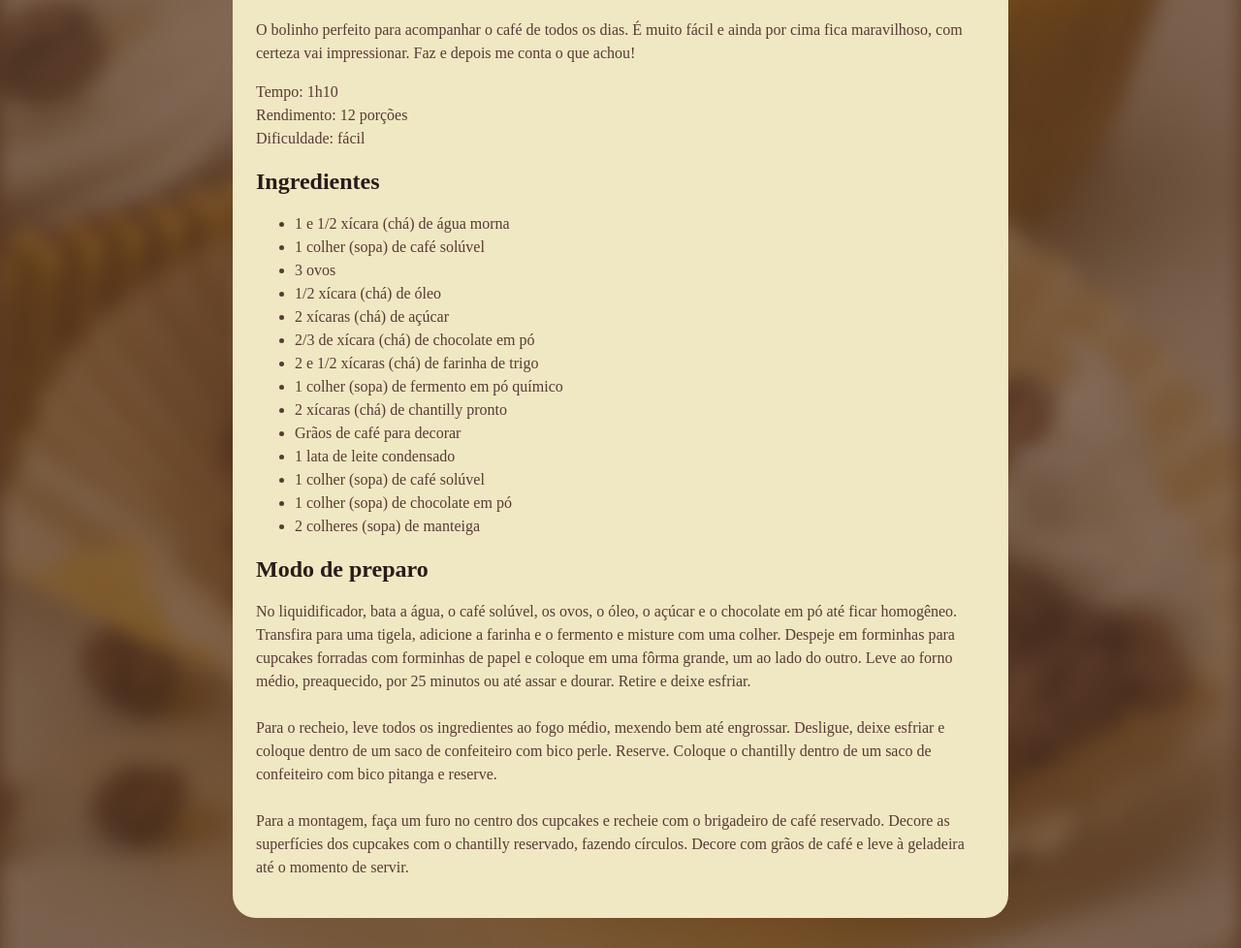
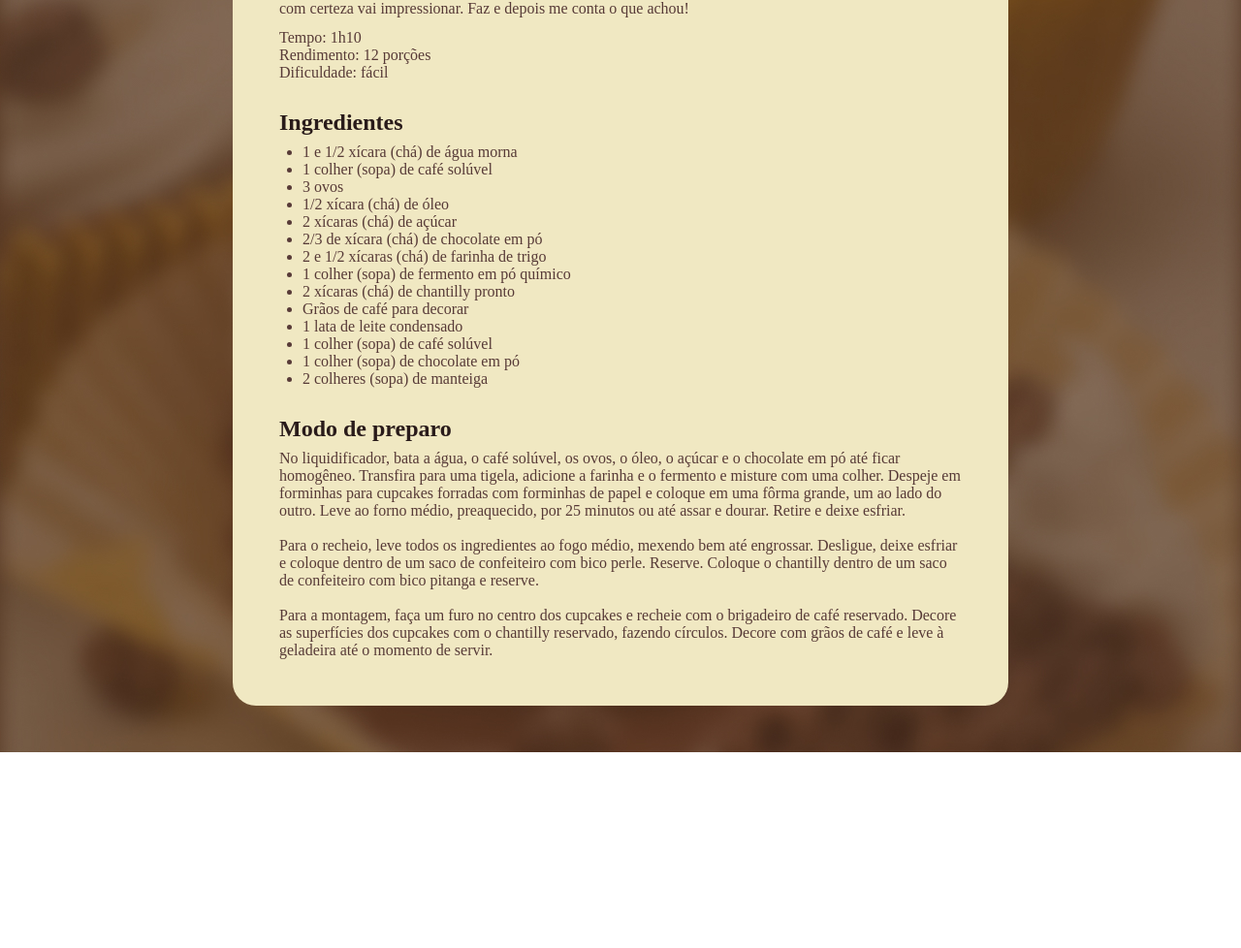
Before and after one commit to fabriciogmaraes/recipe-page-project, a plain HTML site: page index.html in a window 1280 px wide. Shown: the part 582-1560 px from the top of the page at 97% size. After the commit the page ends 1358 px from the top, so only its background shows below. Drawn offline with Linux system fonts and the light colour scheme; a web font is replaced by a local one.

Commit message:
Customizing spaces
Changed spaces in h1, h2 and p.

```diff
--- a/style.css
+++ b/style.css
@@ -1,20 +1,11 @@
+* {
+    margin: 0;
+    padding: 0;
+}
+
 :root {
     font-family: "Alice", serif;
-    line-height: 150%;
     color: #573a37;
-}
-
-h1 {
-    line-height: 140%;
-    font-size: 40px;
-}
-
-h2 {
-    font-size: 24px;
-}
-
-h1, h2 {
-    color: #291b1a;
 }
 
 body {
@@ -34,3 +25,34 @@ body {
 img {
     border-radius: 16px;
 }
+
+main {
+    padding: 24px;
+}
+
+section + section {
+    margin-top: 24px;
+}
+
+#about p + p {
+    margin-top: 12px;
+}
+
+h1 {
+    line-height: 140%;
+    font-size: 40px;
+}
+
+h2 {
+    font-size: 24px;
+}
+
+h1, h2 {
+    color: #291b1a;
+    margin-bottom: 4px;
+    line-height: 150%;
+}
+
+ul {
+    padding-left: 24px;
+}
```
